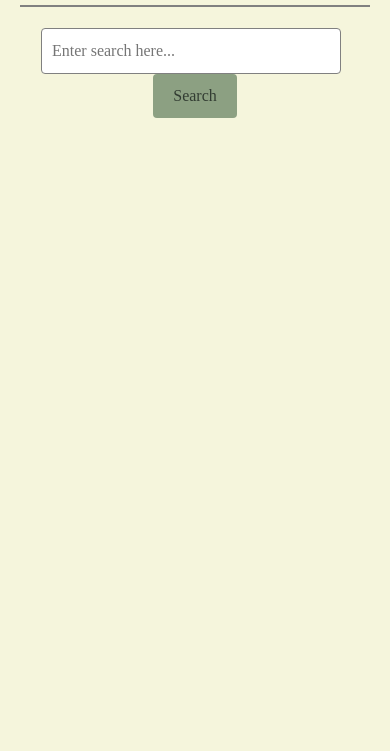
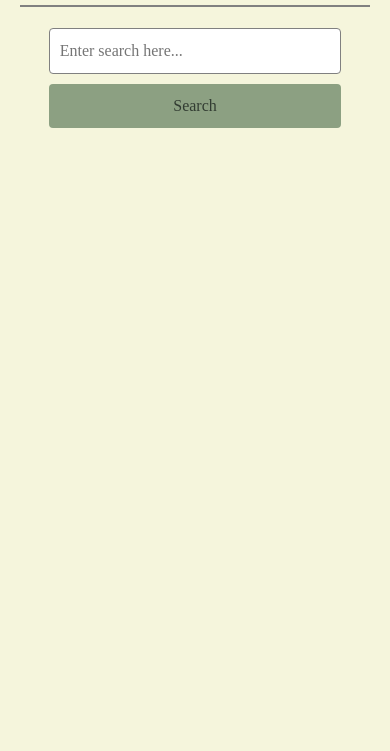
Before and after one commit to ProfPoak/technical_assessment_dictionary_SPA, a plain HTML site: page index.html in a window 390 px wide. Shown: the part 93-844 px from the top of the page. Drawn offline with nearby package versions, Linux system fonts and the light colour scheme.

Commit message:
added media query for mobile devices, turned results container into a card

```diff
--- a/style.css
+++ b/style.css
@@ -59,9 +59,11 @@ button:hover {
 
 #results-container {
     margin-top: 1rem;
-    padding: 5px;
+    padding: 20px;
     background-color: rgb(255, 253, 250
     );
+    border-radius: 8px;
+    box-shadow: 0 4px 6px rgba(0, 0, 0, 0.250);
 }
 
 #loading {
@@ -78,3 +80,15 @@ button:hover {
     border: solid 2px rgb(255, 200, 200);
     border-radius: 4px;
 }
+
+@media (max-width: 600px) {
+    #word-search {
+        width: 95%;
+        margin-right: 0;
+        margin-bottom: 10px;
+    }
+
+    button {
+        width: 95%;
+    }
+}
```
